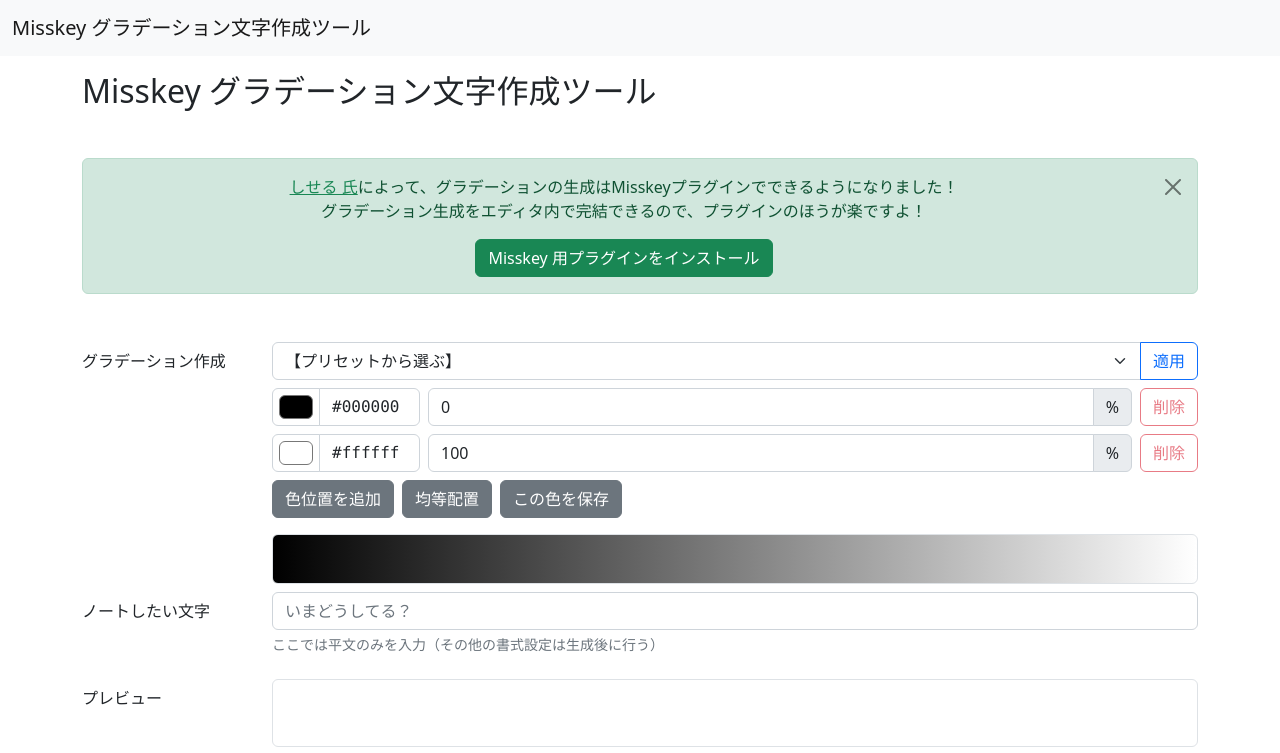
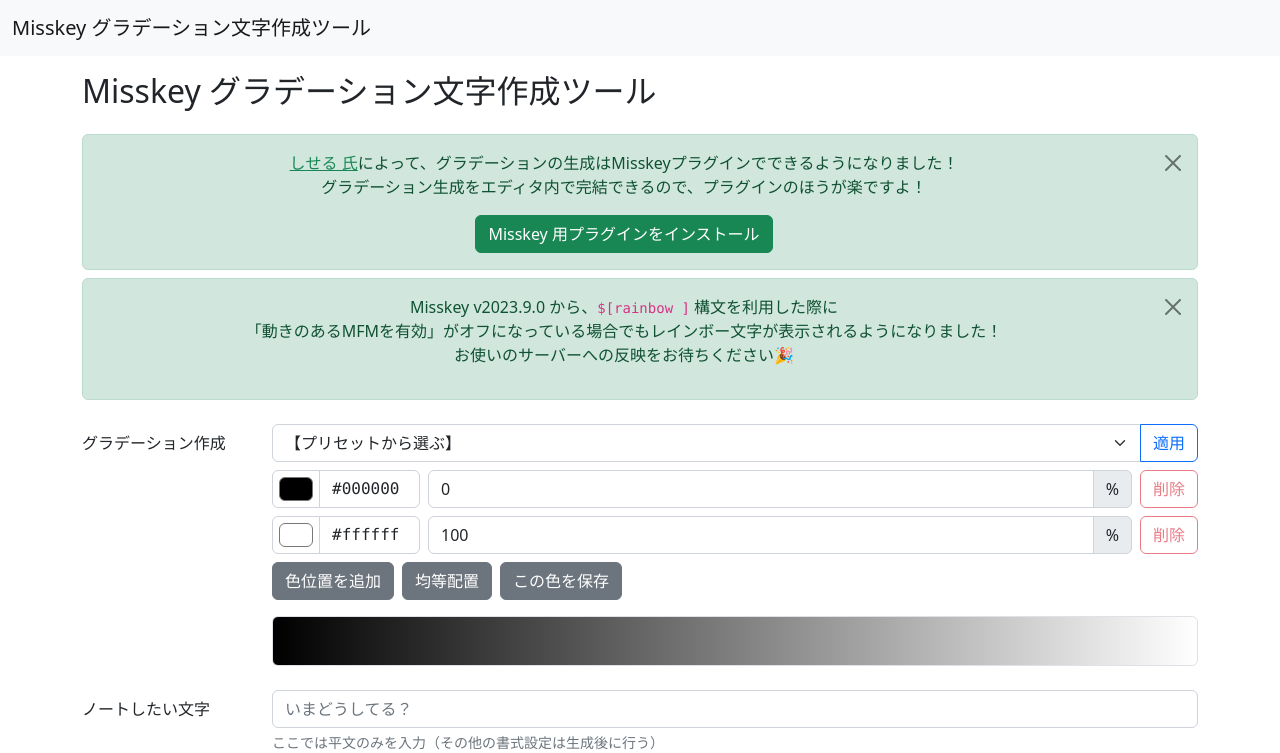
Before and after one commit to natureofmad/misskey-gradient-generator, a Vue app: page / in a window 1280 px wide. Shown: the top 753 px of the page. Built offline with nearby package versions, Linux system fonts and the light colour scheme; the HTML template or start-up script is replaced by a standard one.

Commit message:
(add) successor

```diff
--- a/src/App.vue
+++ b/src/App.vue
@@ -243,10 +243,16 @@
 
 // プラグイン案内
 const hideBanner = ref(false);
+const hideUpdBanner = ref(false);
 
 const hideSuccessorBanner = () => {
     hideBanner.value = true;
     window.localStorage.setItem("msky_gradient_successor_banner", "hide");
+};
+
+const hideUpdateBanner = () => {
+    hideUpdBanner.value = true;
+    window.localStorage.setItem("msky_gradient_update_banner", "hide");
 };
 
 onMounted(() => {
@@ -258,17 +264,25 @@
     if (bannerPreference) {
         hideBanner.value = (bannerPreference == "hide");
     }
+    const updBannerPreference = window.localStorage.getItem("msky_gradient_update_banner");
+    if (updBannerPreference) {
+        hideUpdBanner.value = (updBannerPreference == "hide");
+    }
 })
 </script>
 <template>
     <div class="mt-3 container mb-5" id="app">
         <h2 class="mb-4">Misskey グラデーション文字作成ツール</h2>
-        <div class="alert alert-success alert-dismissible text-center my-5" v-if="!hideBanner">
+        <div class="alert alert-success alert-dismissible text-center mb-2" v-if="!hideBanner">
             <p><a class="text-success" href="https://misskey.io/@secineralyr">しせる 氏</a>によって、グラデーションの生成はMisskeyプラグインでできるようになりました！<br>グラデーション生成をエディタ内で完結できるので、プラグインのほうが楽ですよ！</p>
             <a class="btn btn-success" target="_blank" href="https://misskey.io/@secineralyr/pages/sec_gradient_plugin">Misskey 用プラグインをインストール</a>
             <button @click="hideSuccessorBanner()" type="button" class="btn-close" aria-label="Close"></button>
         </div>
-        <div class="my-2 row">
+        <div class="alert alert-success alert-dismissible text-center" v-if="!hideUpdBanner">
+            <p>Misskey v2023.9.0 から、<code>$[rainbow ]</code> 構文を利用した際に<br>「動きのあるMFMを有効」がオフになっている場合でもレインボー文字が表示されるようになりました！<br>お使いのサーバーへの反映をお待ちください🎉</p>
+            <button @click="hideUpdateBanner()" type="button" class="btn-close" aria-label="Close"></button>
+        </div>
+        <div class="my-4 row">
             <label for="startColor" class="col-lg-2 col-sm-4 col-form-label">グラデーション作成</label>
             <div class="col-lg-10 col-sm-8">
                 <div class="mb-2">
@@ -336,7 +350,7 @@
                 <div class="input-group">
                     <input type="text" class="form-control" readonly disabled :value="generatedText" />
                     <button class="btn btn-outline-primary" @click="copyText()">コピー</button>
-                    <a :href="`https://misskey.io/share?text=${encodeURIComponent(generatedText)}`" class="btn btn-success" target="_blank">ノートする</a>
+                    <a :href="`https://fedibuzzer.ajr-news.com/share?text=${encodeURIComponent(generatedText)}`" class="btn btn-success" target="_blank">ノートする</a>
                 </div>
             </div>
         </div>
```
